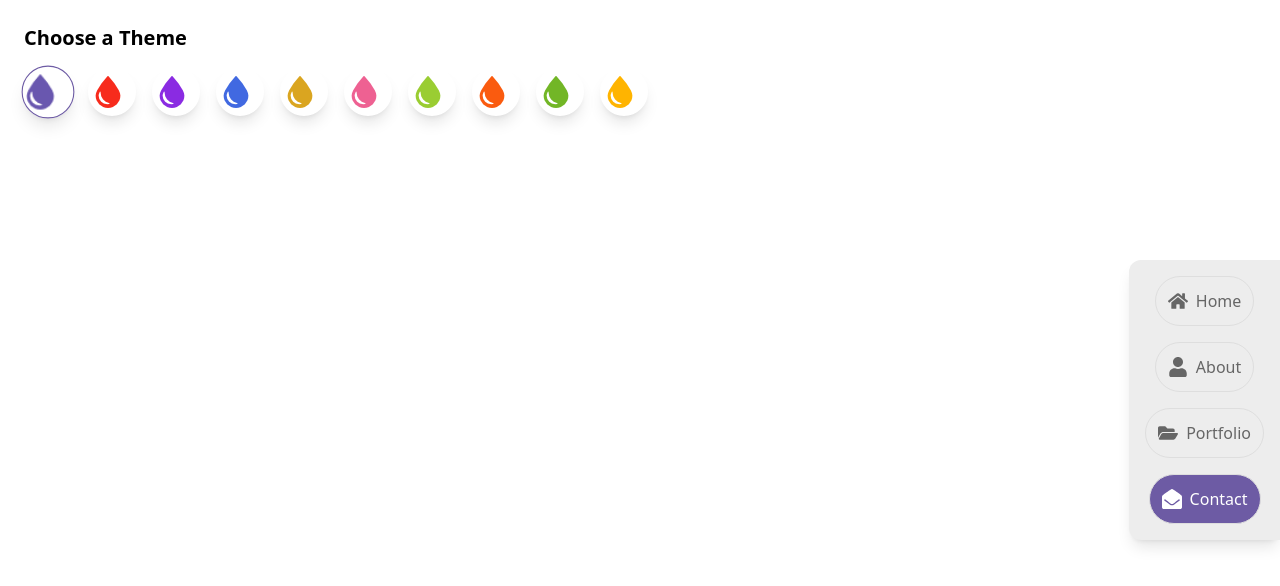
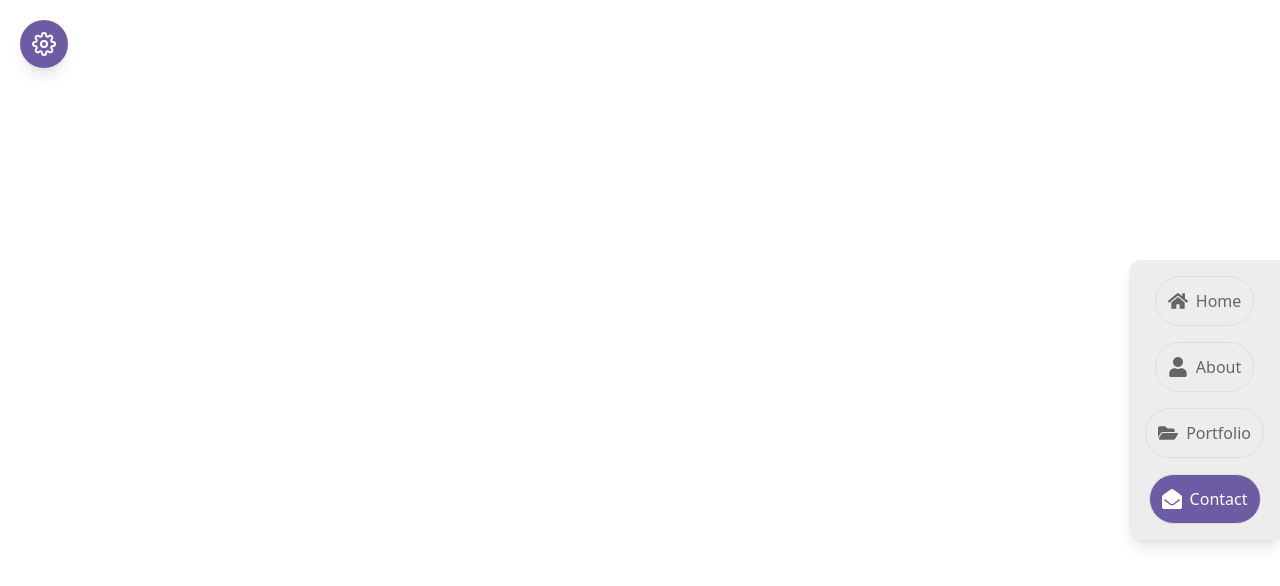
Before and after one commit to shariyerShazan/Shariyer-shazan, a React (Vite) app: page /contact in a window 1280 px wide. Shown: the top 586 px of the page. Built offline with nearby package versions, Linux system fonts and the light colour scheme.

Commit message:
color setting button, button position , and toggle show

```diff
--- a/src/componenets/Theme.jsx
+++ b/src/componenets/Theme.jsx
@@ -1,46 +1,128 @@
-import React, { useEffect } from 'react';
+import React, { useState, useEffect, useRef } from 'react';
 import { useSelector, useDispatch } from 'react-redux';
+import { FiSettings } from 'react-icons/fi';
 import { themes } from '../data';
 import { setActiveTheme } from '../redux/themeSlice';
 
 export default function ThemeSelector() {
+  const { activeTheme } = useSelector((state) => state.theme);
+  const dispatch = useDispatch();
+
+  const [showThemes, setShowThemes] = useState(false);
+  const [pos, setPos] = useState({ x: 20, y: 20 });
+
+  const dragRef = useRef(null);
+  const panelRef = useRef(null);
+  const dragging = useRef(false);
+  const dragStart = useRef({ x: 0, y: 0 });
 
 
-  const {activeTheme} = useSelector((state) => state.theme) ;
-  const dispatch = useDispatch();
+  const onMouseDown = (e) => {
+    dragging.current = true;
+    dragStart.current = {
+      x: e.clientX - pos.x,
+      y: e.clientY - pos.y,
+    };
+    e.preventDefault();
+  };
+
+  const onMouseMove = (e) => {
+    if (!dragging.current) return;
+    let newX = e.clientX - dragStart.current.x;
+    let newY = e.clientY - dragStart.current.y;
+
+    const winWidth = window.innerWidth;
+    const winHeight = window.innerHeight;
+    const btnSize = 48;
+
+    newX = Math.max(0, Math.min(newX, winWidth - btnSize));
+    newY = Math.max(0, Math.min(newY, winHeight - btnSize));
+
+    setPos({ x: newX, y: newY });
+  };
+
+  const onMouseUp = () => {
+    dragging.current = false;
+  };
+
+  useEffect(() => {
+    document.addEventListener('mousemove', onMouseMove);
+    document.addEventListener('mouseup', onMouseUp);
+
+    return () => {
+      document.removeEventListener('mousemove', onMouseMove);
+      document.removeEventListener('mouseup', onMouseUp);
+    };
+  }, []);
 
   useEffect(() => {
     if (activeTheme?.color) {
-      document.documentElement.style.setProperty("--color-primary", activeTheme.color);
+      document.documentElement.style.setProperty('--color-primary', activeTheme.color);
     }
   }, [activeTheme]);
 
+  useEffect(() => {
+    function handleClickOutside(event) {
+      if (
+        dragRef.current &&
+        !dragRef.current.contains(event.target) &&
+        panelRef.current &&
+        !panelRef.current.contains(event.target)
+      ) {
+        setShowThemes(false);
+      }
+    }
+    if (showThemes) {
+      document.addEventListener('mousedown', handleClickOutside);
+    } else {
+      document.removeEventListener('mousedown', handleClickOutside);
+    }
+
+    return () => {
+      document.removeEventListener('mousedown', handleClickOutside);
+    };
+  }, [showThemes]);
+
   return (
-    <div className="p-6">
+    <>
+      {/* Settings Button */}
+      <button
+        ref={dragRef}
+        onMouseDown={onMouseDown}
+        onClick={() => setShowThemes((prev) => !prev)}
+        style={{ top: pos.y, left: pos.x }}
+        className="fixed z-50 p-3 bg-primary rounded-full shadow-lg text-white cursor-move select-none"
+        aria-label="Toggle theme selector"
+      >
+        <FiSettings size={24} />
+      </button>
+
+      {/* Theme Selector Panel */}
+      {showThemes && (
+        <div
+          ref={panelRef}
+          className="fixed top-24 left-4 z-40 p-6 bg-container rounded-lg shadow-lg max-w-xs w-full"
+        >
           <h2 className="mb-4 text-xl font-semibold">Choose a Theme</h2>
           <div className="flex gap-4 flex-wrap">
             {themes.map((theme) => (
               <button
                 key={theme.id}
                 onClick={() => dispatch(setActiveTheme(theme))}
-            // style={{ backgroundColor: theme.color }}
                 className={`w-12 h-12 rounded-full shadow-lg border-4 transition-transform duration-300 cursor-pointer ${
-              activeTheme.id === theme.id ? `scale-110 border-primary border-[1px]` : 'border-transparent'
+                  activeTheme?.id === theme.id
+                    ? `scale-110 border-primary border-[1px]`
+                    : 'border-transparent'
                 }`}
+                style={activeTheme?.id === theme.id ? { borderColor: activeTheme.color } : {}}
                 aria-label={`Select theme ${theme.id}`}
-
               >
-            <img src={theme.img} alt="" />
+                <img src={theme.img} alt={`Theme ${theme.id}`} />
               </button>
             ))}
           </div>
-
-      {/* <div
-        className="mt-8 p-6 rounded text-white"
-        style={{ backgroundColor: activeTheme.color }}
-      >
-        This is the active theme color background.
-      </div> */}
         </div>
+      )}
+    </>
   );
 }
```
Lines whose indentation alone changed are shown as unchanged.
